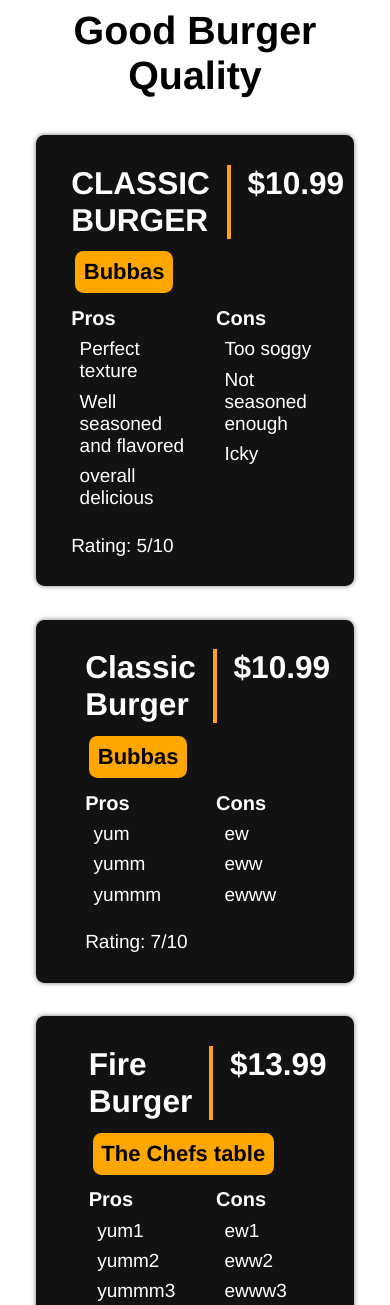
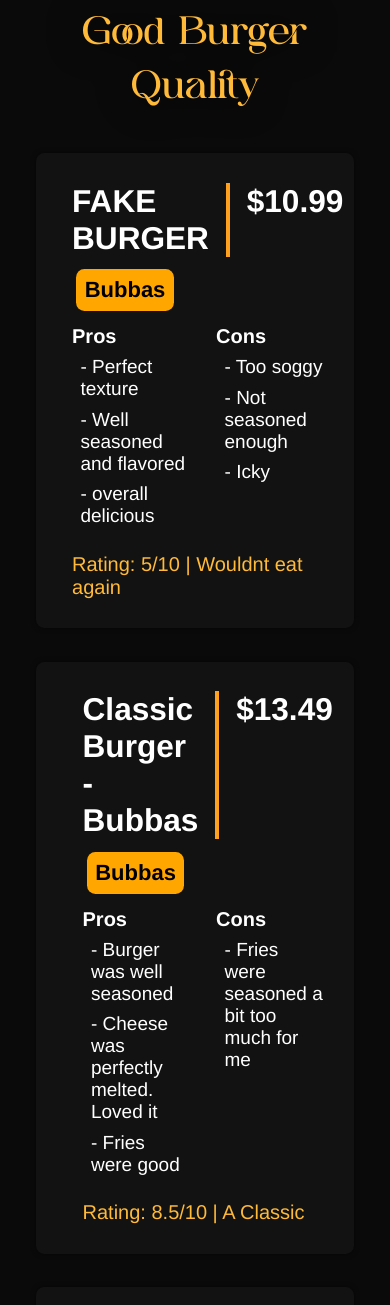
Before and after one commit to Goodairquality/Good-Burger-Quality, a plain HTML site: page index.html in a window 390 px wide. Shown: the top 1305 px of the page. Drawn offline with Linux system fonts and the light colour scheme.

Commit message:
Update
-Updated the images, background, font, and burger reviews

```diff
--- a/Script.js
+++ b/Script.js
@@ -2,27 +2,60 @@ const mainDiv = document.getElementById("main_container");
 
 const burgers = [
     {
-        name:"Classic Burger",
-        price:10.99,
-        imgsrc:"burgerImgs/burger.jpg",
+        name:"Classic Burger - Bubbas",
+        price:13.49,
+        imgsrc:"burgerImgs/bubbasclassic.webp",
         resturant:"Bubbas",
         resturantLink:"https://www.bubbas33.com",
-        pros: ["yum","yumm", "yummm"],
-        cons: ["ew", "eww", "ewww"],
-        rating: 7,
-        notes: "hellos"
+        pros: ["- Burger was well seasoned","- Cheese was perfectly melted. Loved it", "- Fries were good"],
+        cons: ["- Fries were seasoned a bit too much for me", "", ""],
+        rating: 8.5,
+        notes: "A Classic"
     },
     {
-        name:"Fire Burger",
-        price:13.99,
-        imgsrc:"burgerImgs/alsoBurger.png",
-        resturant:"The Chefs table",
+        name:"Classic Burger - Yardhouse",
+        price:15.99,
+        imgsrc:"burgerImgs/yardhouseclassic.webp",
+        resturant:"Yard House",
+        resturantLink:"https://www.yardhouse.com/locations/fl/orlando/orlando-icon-park/8352?cmpid=br:yh_ag:ie_ch:loc_ca:YHGMB_sn:gmb_gt:orlando-fl-8352_pl:locurl_rd:1049",
+        pros: ["- Bun and cheese were DELICIOUS","- Priced well", "- Simple but seasoning and flavor make up for it"],
+        cons: ["- Meat was slightly burnt on the edges", "", ""],
+        rating: 9.2,
+        notes: "I NEED to eat this again"
+    },
+    {
+        name:"Bacon Cheeseburger - Bubbas",
+        price:14.49,
+        imgsrc:"burgerImgs/bubbasbaconcheese.webp",
+        resturant:"Bubbas",
         resturantLink:"https://www.bubbas33.com",
-        pros: ["yum1","yumm2", "yummm3"],
-        cons: ["ew1", "eww2", "ewww3"],
-        rating: 100,
-        notes: "hellos"
-    }
+        pros: ["- Cheese (on the burger) was good","- was good without bacon", ""],
+        cons: ["- Cheese on fries was solid.", "- Bacon tasted funny", "- Side sauce was bland"],
+        rating: 4.75,
+        notes: "Least fav from bubbas"
+    },
+    {
+        name:"??? - The Chefs table",
+        price:29.99,
+        imgsrc:"burgerImgs/thechefstable.webp",
+        resturant:"The Chefs Table",
+        resturantLink:"https://www.chefstablehouston.com",
+        pros: ["- Cheese and bun was buttery!","- Well seasoned", "- Juicy patty"],
+        cons: ["- horribly overpriced ", "- Wouldve liked more toppings", ""],
+        rating: 8.5,
+        notes: "This was fire icl"
+    },
+    // {
+    //     name:"Wild Shroomin Burger - Bubbas",
+    //     price:14.49,
+    //     imgsrc:"burgerImgs/bubbasbaconcheese.webp",
+    //     resturant:"Bubbas",
+    //     resturantLink:"https://www.bubbas33.com",
+    //     pros: ["- Cheese (on the burger) was good","- was good without bacon", ""],
+    //     cons: ["- Cheese on fries was solid.", "- Bacon tasted funny", "- Side sauce was bland"],
+    //     rating: 4.75,
+    //     notes: "Least fav from bubbas"
+    // }
 ]
 
 burgers.forEach(burger => {
@@ -73,7 +106,7 @@ burgers.forEach(burger => {
 
                     </div>
 
-                    <p class="burger_description">Rating: ${burger.rating}/10</p>
+                    <p class="burger_description rating">Rating: ${burger.rating}/10 | ${burger.notes}</p>
                 </div>
 
             </div>
--- a/Style.css
+++ b/Style.css
@@ -1,9 +1,19 @@
 :root {
     --textColor: white;
+    --accent-color: rgb(255, 186, 57);
+}
+
+@font-face {
+  font-family: myFont; /* set name */
+  src: url(Astgina-MARDr.otf); /* url of the font */
 }
 
 *{
     font-family:'Franklin Gothic Medium', 'Arial Narrow', Arial, sans-serif;
+}
+
+body {
+    background-color: rgb(10, 10, 10);
 }
 
 img {
@@ -11,8 +21,11 @@ img {
 }
 
 h1{
-    color: black;
+    color: var(--accent-color);
+    filter: drop-shadow(0 0 2vh black);
     text-align: center;
+    font-family: myFont, "vernanda";
+    font-weight: 400;
     font-size: clamp(1.5rem, 6vw + 1rem, 8rem);
     padding: 0vh;
     margin: 1vh;
@@ -87,7 +100,7 @@ h1{
     text-decoration: none;
     color: black;
     font-weight: bold;
-    border: 0vh solid orange;
+    border: 0vh solid rgb(255, 186, 57);
     padding: 1vh;
     border-radius: 1vh;
     background-color: rgb(255, 166, 0);
@@ -121,6 +134,16 @@ p, li {
     margin: 1vh;
     font-size: clamp(1rem, 2vw + 0.7rem, 1.5rem);
     color:var(--textColor);
+}
+
+.rating {
+    color: var(--accent-color);
+    font-size: clamp(1.25rem, 3vw + 0.5rem, 2.25rem);
+    transition: all .2s ease-out;
+}
+
+.rating:hover {
+    filter: drop-shadow(0vh 0vh .3vh rgba(255, 170, 0, 0.472));
 }
 
 /* REWORK */
--- a/index.html
+++ b/index.html
@@ -18,7 +18,7 @@
                 <div class="burgerFeatures burger_image_container container">
 
                     <div class="burgerFeaturesBurgerNamePrice container">
-                        <h3 class="burgerFeaturesBurgerName">CLASSIC BURGER</h3>
+                        <h3 class="burgerFeaturesBurgerName">FAKE BURGER</h3>
                         <div class="vl"></div>
                         <h3 class="burgerFeaturesBurgerPrice">$10.99</h3>
                     </div>
@@ -34,9 +34,9 @@
                             <h4>Pros</h4>
 
                             <ul class="burgerPros">
-                                <li>Perfect texture</li>
-                                <li>Well seasoned and flavored</li>
-                                <li>overall delicious</li>
+                                <li>- Perfect texture</li>
+                                <li>- Well seasoned and flavored</li>
+                                <li>- overall delicious</li>
                             </ul>
 
                         </div>
@@ -46,16 +46,16 @@
                             <h4>Cons</h4>
 
                             <ul class="burgerCons">
-                                <li>Too soggy</li>
-                                <li>Not seasoned enough</li>
-                                <li>Icky</li>
+                                <li>- Too soggy</li>
+                                <li>- Not seasoned enough</li>
+                                <li>- Icky</li>
                             </ul>
 
                         </div>
 
                     </div>
 
-                    <p class="burger_description">Rating: 5/10</p>
+                    <p class="burger_description rating">Rating: 5/10 | Wouldnt eat again</p>
                 </div>
 
             </div>
```
Also changed, not shown: Astgina-MARDr.otf (added), burgerImgs/bubbasbaconcheese.webp (added), burgerImgs/bubbasclassic.webp (added), burgerImgs/nandos.webp (added), burgerImgs/thechefstable.webp (added), burgerImgs/yardhouseclassic.webp (added).
